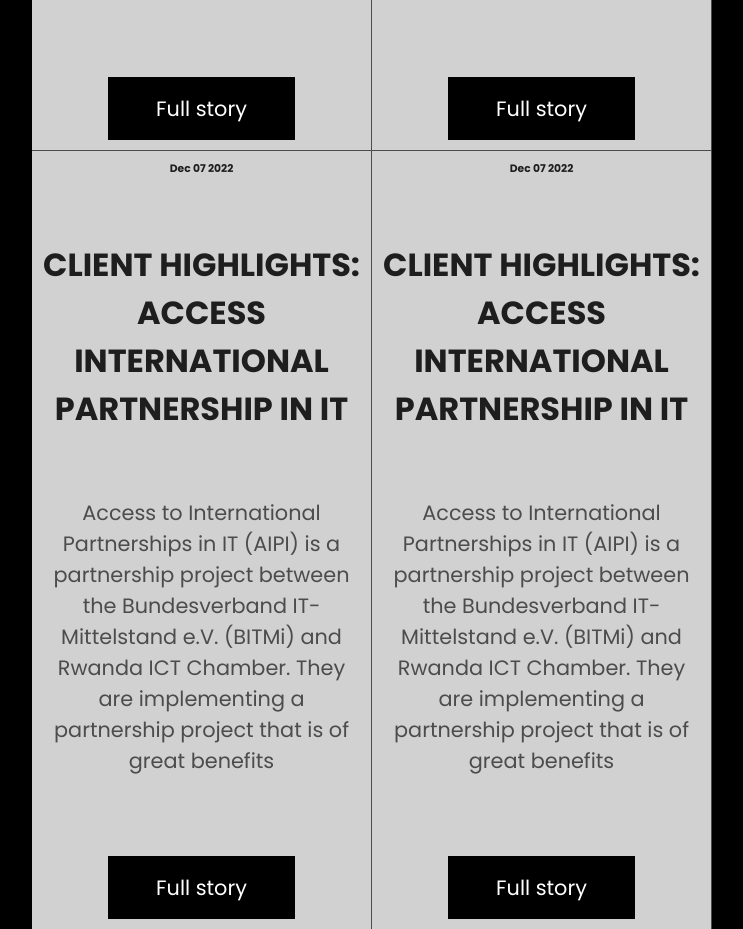
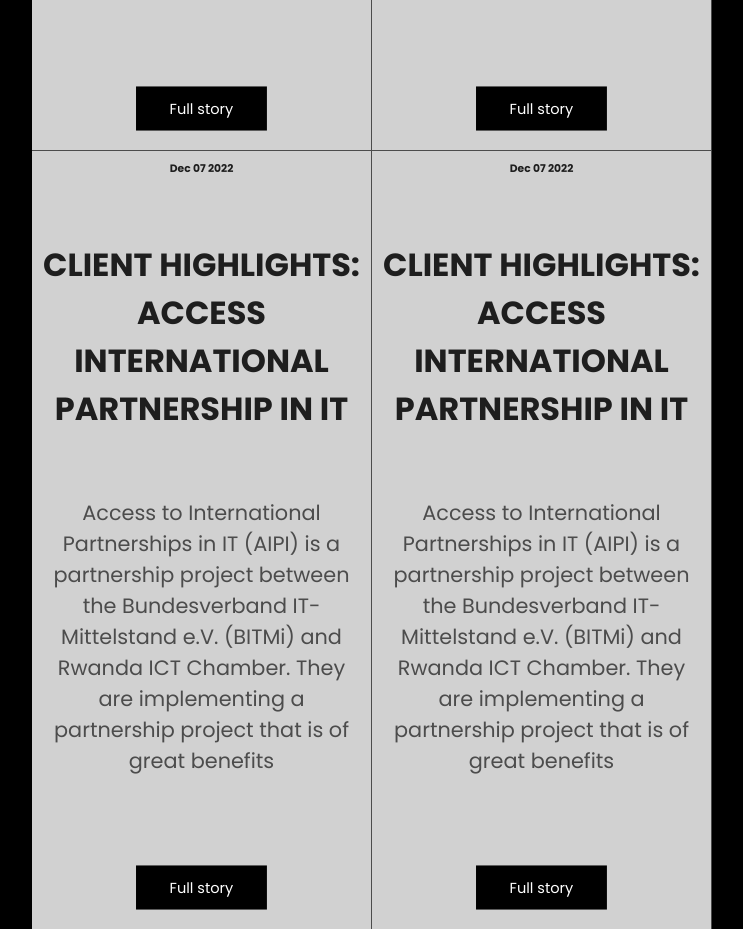
Before and after one commit to Reconfort/Netfort, a plain HTML site: page blog.html in a window 1280 px wide. Shown: the part 2259-3188 px from the top of the page, without its empty margins (268-1011 px from the left). Drawn offline with nearby package versions, Linux system fonts and the light colour scheme.

Commit message:
Adding blog page phase 4

```diff
--- a/css/blog.css
+++ b/css/blog.css
@@ -109,6 +109,9 @@
     border-top: 1px solid #4c4c4c;
     border-right: 1px solid #4c4c4c;
 }
+.blog-grid .wrapper .grid button{
+    transform: scale(0.7);
+}
 .blog-grid .wrapper .grid h6{
     color: #1E1E1E;
 }
```
